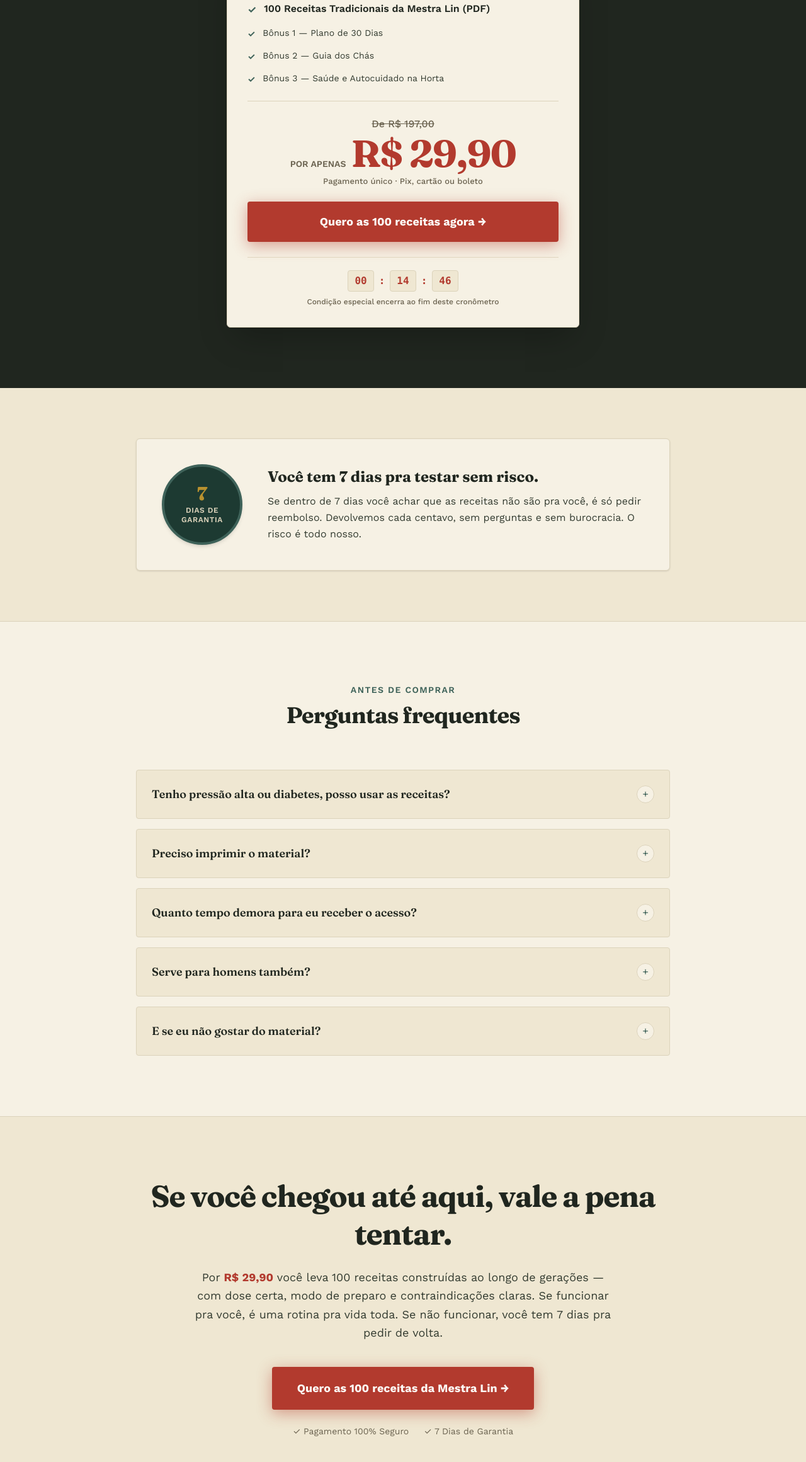
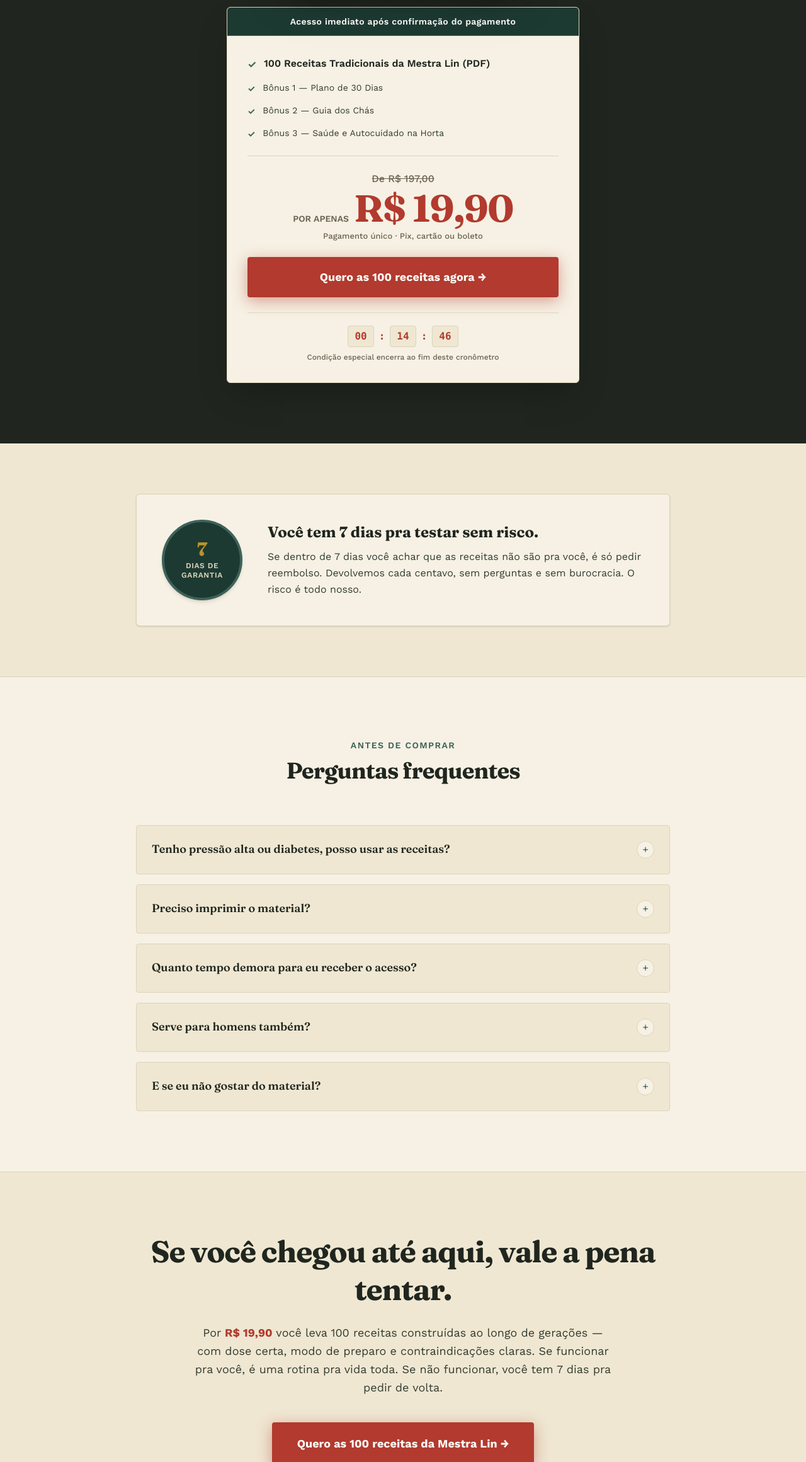
Before and after one commit to juniorsalesti/100receitas-naturais, a React (Vite) app: page / in a window 1280 px wide. Shown: the part 7302-9623 px from the top of the page at 63% size. Built offline with nearby package versions, Linux system fonts and the light colour scheme.

Commit message:
feat: update price to R$ 19,90
Adjust the product price across all landing page components and HTML files to reflect the new promotional offer.

```diff
--- a/mestra-lin-landing-page.html
+++ b/mestra-lin-landing-page.html
@@ -2291,7 +2291,7 @@
             <div class="price-old">De R$ 197</div>
             <div class="price-current-row">
               <span class="prefix">Por apenas</span>
-              <span class="price-val">R$ 29,90</span>
+              <span class="price-val">R$ 19,90</span>
             </div>
             <div class="price-note">Pagamento único · Pix, cartão ou boleto</div>
           </div>
@@ -2412,7 +2412,7 @@
     <div class="container">
       <div class="final-cta-inner reveal">
         <h2>Se você chegou até aqui, vale a pena tentar.</h2>
-        <p>Por <strong>R$ 29,90</strong> você leva 100 receitas construídas ao longo de gerações — com dose certa, modo de preparo e contraindicações claras. Se funcionar pra você, é uma rotina pra vida toda. Se não funcionar, você tem 7 dias pra pedir de volta.</p>
+        <p>Por <strong>R$ 19,90</strong> você leva 100 receitas construídas ao longo de gerações — com dose certa, modo de preparo e contraindicações claras. Se funcionar pra você, é uma rotina pra vida toda. Se não funcionar, você tem 7 dias pra pedir de volta.</p>
 
         <a href="https://pay.kiwify.com.br/YfrIDx2" target="_blank" rel="noopener noreferrer" class="btn-cta final-cta-btn pulse-glow">
           Quero as 100 receitas da Mestra Lin →
@@ -2450,7 +2450,7 @@
   <div class="sticky-bar" id="sticky-bar">
     <div class="sticky-bar-inner">
       <div class="sticky-bar-left">
-        <span class="sticky-price">R$ 29,90</span>
+        <span class="sticky-price">R$ 19,90</span>
         <span class="sticky-desc">100 receitas + 3 bônus · Acesso imediato</span>
       </div>
       <a href="https://pay.kiwify.com.br/YfrIDx2" target="_blank" rel="noopener noreferrer" class="btn-cta sticky-btn">
--- a/src/components/FinalCTA.tsx
+++ b/src/components/FinalCTA.tsx
@@ -11,7 +11,7 @@ export const FinalCTA: React.FC = () => {
         </h2>
 
         <p className="max-w-2xl mx-auto text-sm xs:text-base sm:text-lg text-[#333B30] leading-relaxed mb-6 sm:mb-10 font-normal">
-          Por <strong className="text-[#B23A2E] font-bold">R$ 29,90</strong> você leva 100 receitas construídas ao longo de gerações — com dose certa, modo de preparo e contraindicações claras. Se funcionar pra você, é uma rotina pra vida toda. Se não funcionar, você tem 7 dias pra pedir de volta.
+          Por <strong className="text-[#B23A2E] font-bold">R$ 19,90</strong> você leva 100 receitas construídas ao longo de gerações — com dose certa, modo de preparo e contraindicações claras. Se funcionar pra você, é uma rotina pra vida toda. Se não funcionar, você tem 7 dias pra pedir de volta.
         </p>
 
         <a
--- a/src/components/OfferSection.tsx
+++ b/src/components/OfferSection.tsx
@@ -101,7 +101,7 @@ export const OfferSection: React.FC = () => {
               <div className="mt-1 flex items-baseline justify-center gap-2">
                 <span className="text-xs sm:text-sm font-semibold uppercase text-[#6B6350]">Por apenas</span>
                 <span className="font-serif-display text-4xl sm:text-5xl md:text-6xl font-bold text-[#B23A2E] tracking-tight">
-                  R$ 29,90
+                  R$ 19,90
                 </span>
               </div>
 
--- a/src/components/StickyBottomBar.tsx
+++ b/src/components/StickyBottomBar.tsx
@@ -53,7 +53,7 @@ export const StickyBottomBar: React.FC = () => {
         {/* Left Side: Price & summary */}
         <div className="flex items-baseline gap-1.5 sm:gap-3 truncate min-w-0">
           <span className="font-serif-display font-bold text-lg sm:text-2xl text-[#FDFBF7] tracking-tight shrink-0">
-            R$ 29,90
+            R$ 19,90
           </span>
           <span className="text-[11px] sm:text-sm text-[#DCD3BB]/85 truncate hidden xs:inline">
             100 receitas + 3 bônus
```
